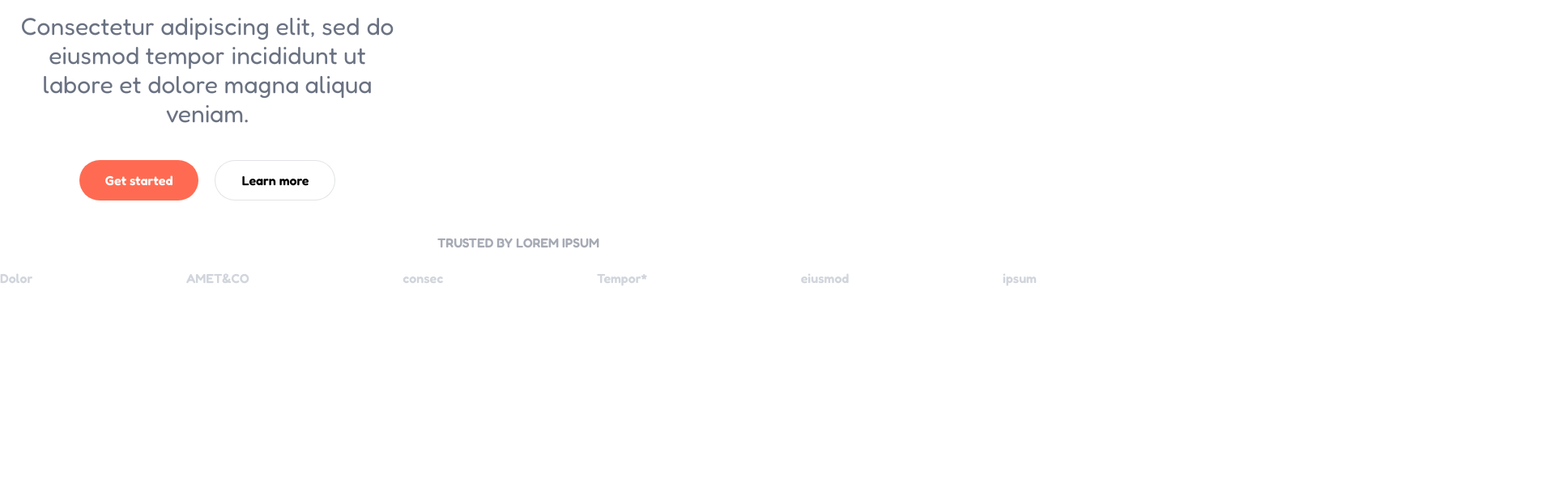
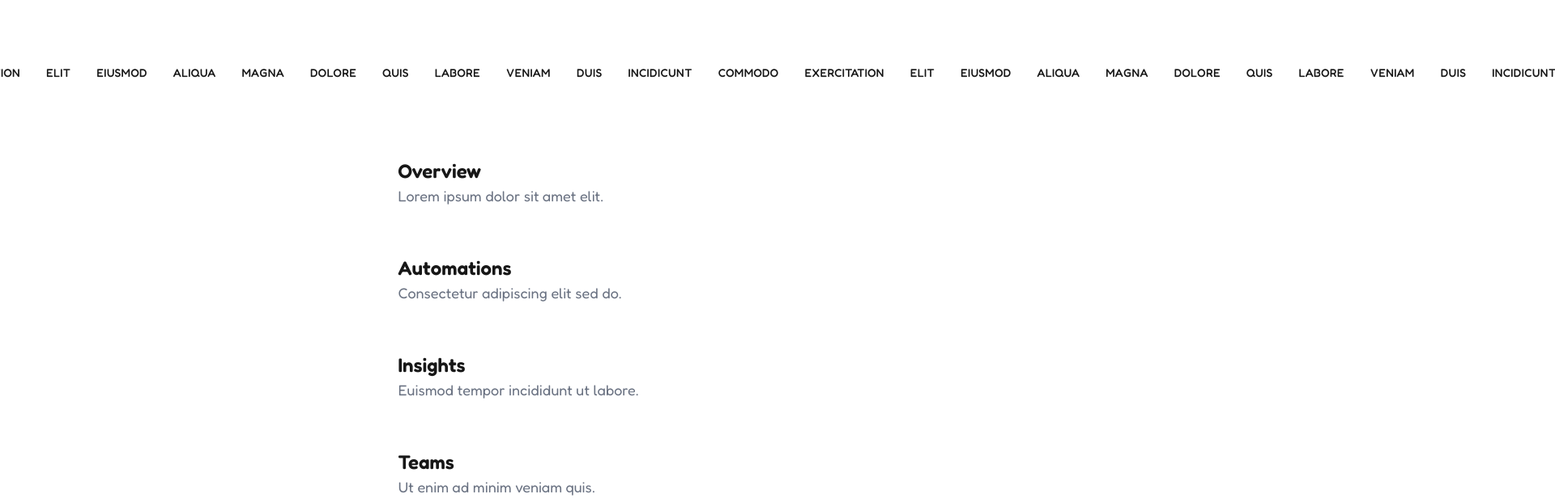
Before and after one commit to zack6yuan/clay-lp, a Next.js app in the folder my-app/: page / in a window 1280 px wide. Shown: the part 674-1290 px from the top of the page at 81% size, 1920 px wide, since content can reach past the window. Before the commit the page ends 1030 px from the top, so only its background shows below. Built offline with nearby package versions, Linux system fonts and the light colour scheme.

Commit message:
feat: add services section.

```diff
--- a/my-app/app/components/AnimatedBanner.tsx
+++ b/my-app/app/components/AnimatedBanner.tsx
@@ -1,29 +1,18 @@
-export default function AnimatedBanner() {
-  const bannerText = [
-    "Dolor",
-    "AMET&CO",
-    "consec",
-    "Tempor*",
-    "eiusmod",
-    "ipsum"
-  ]
+const items = ["Magna", "Dolore", "Quis", "Labore", "Veniam", "Duis", "Incidicunt", "Commodo", "Exercitation", "Elit", "Eiusmod", "Aliqua"];
+
+
+export default function Marquee() {
     return (
-      <div className="space-y-5">
-        <div className="flex justify-center uppercase text-gray-500/60 font-semibold mt-10">
-            <p>Trusted by Lorem Ipsum</p>
-
-        </div>
-        <div>
-          <ul className="flex justify-between">
-            {bannerText.map((item, w) => {
-              return (
-                <li key={w} className="text-gray-300 font-semibold">
-                  {item}
-                </li>
-              )
-            })}
-          </ul>
+      <div className="group relative flex overflow-hidden py-4 [mask-image:linear-gradient(to_right,transparent,black_10%,black_90%,transparent)]">
+        <div className="flex w-max animate-marquee gap-8 group-hover:[animation-play-state:paused] motion-reduce:animate-none">
+          {Array.from({ length: 12 }).map((_, i) => (
+            <ul key={i} className="flex shrink-0 gap-8" aria-hidden={i > 0}>
+              {items.map((item) => (
+                <li key={item} className="text-sm font-medium uppercase tracking-wide">{item}</li>
+              ))}
+            </ul>
+          ))}
         </div>
       </div>
-    )
-}
+    );
+  }
--- a/my-app/app/components/Hero.tsx
+++ b/my-app/app/components/Hero.tsx
@@ -7,7 +7,7 @@ export default function Hero() {
         <div className="bg-green-400 w-2 h-2 rounded-full"></div>
         <p>Lorem ipsum</p>
     </div>
-      <h1 className="text-black font-semibold text-6xl md:text-7xl lg:text-8xl py-10">
+      <h1 className="text-black font-semibold text-5xl md:text-6xl lg:text-7xl py-10">
         Lorem ipsum dolor sit amet magna.
       </h1>
       <p className="text-gray-500 text-2xl md:text-3xl max-w-4xl">
--- /dev/null
+++ b/my-app/app/components/ServiceCard.tsx
@@ -0,0 +1,13 @@
+type ServiceCardProps = {
+    title: string;
+    description: string;
+}
+
+export default function ServiceCard({ title, description }: ServiceCardProps) {
+    return (
+        <div className="flex flex-col items-start">
+            <p className="text-2xl font-semibold">{title}</p>
+            <p className="text-lg text-gray-500">{description}</p>
+        </div>
+    )
+}
--- /dev/null
+++ b/my-app/app/components/Services.tsx
@@ -0,0 +1,12 @@
+import ServiceCard from "@/components/ServiceCard";
+
+export default function Services() {
+    return (
+        <section className="flex flex-col gap-15">
+            <ServiceCard title="Overview" description="Lorem ipsum dolor sit amet elit." />
+            <ServiceCard title="Automations" description="Consectetur adipiscing elit sed do." />
+            <ServiceCard title="Insights" description="Euismod tempor incididunt ut labore." />
+            <ServiceCard title="Teams" description="Ut enim ad minim veniam quis." />
+        </section>
+    )
+}
--- a/my-app/app/globals.css
+++ b/my-app/app/globals.css
@@ -12,9 +12,16 @@
   --font-mono: var(--font-geist-mono);
 }
 
+@theme {
+  --animate-marquee: marquee 100s linear infinite;
+}
+
+@keyframes marquee {
+  from { transform: translateX(0); }
+  to   { transform: translateX(-50%); }
+}
 
 body {
   background: var(--background);
   color: var(--foreground);
-  font-family: Arial, Helvetica, sans-serif;
 }
--- a/my-app/app/page.tsx
+++ b/my-app/app/page.tsx
@@ -1,11 +1,13 @@
 import AnimatedBanner from "./components/AnimatedBanner";
 import Hero from '@/components/Hero';
+import Services from '@/components/Services';
 
 export default function Home() {
   return (
-    <div className="flex-col flex-1 items-center justify-center font-sans gap-20 pt-10">
+    <div className="flex flex-col flex-1 items-center justify-center font-sans gap-20 pt-10">
       <Hero />
       <AnimatedBanner />
+      <Services />
     </div>
   );
 }
```
